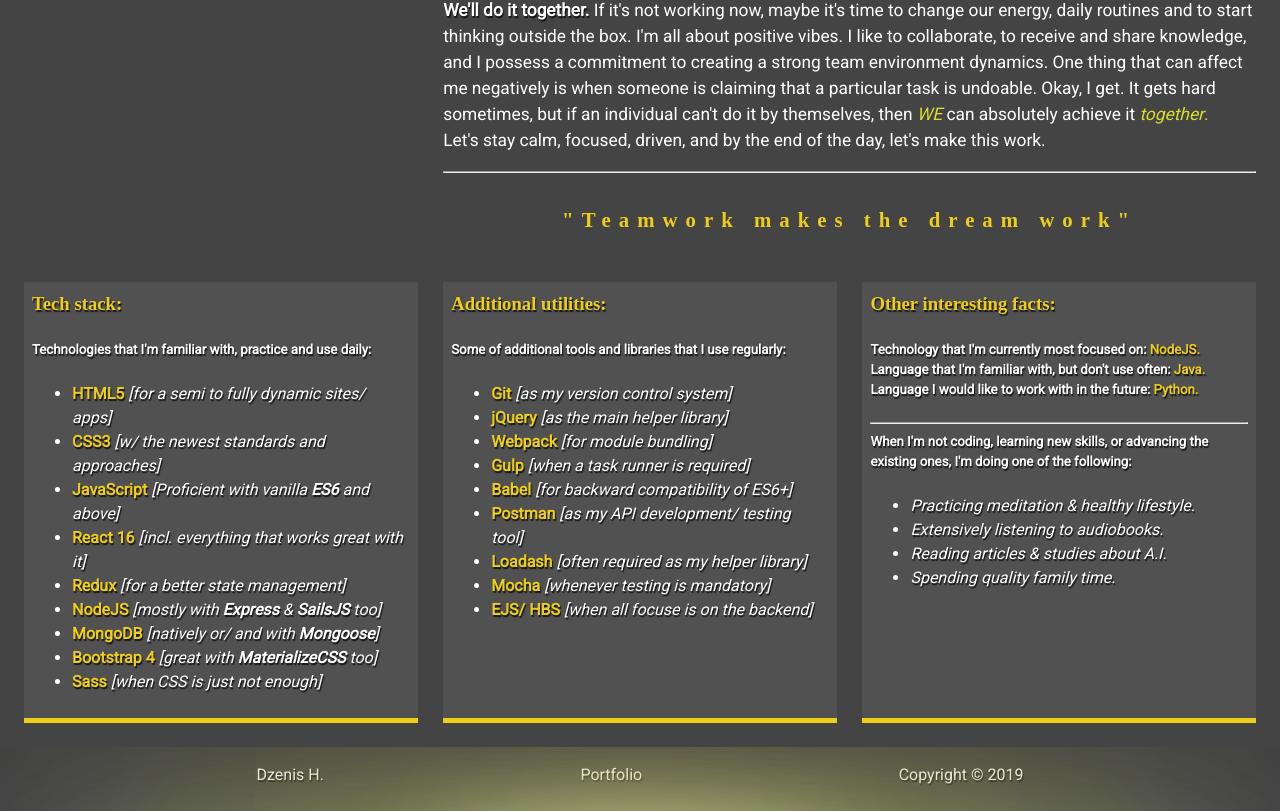
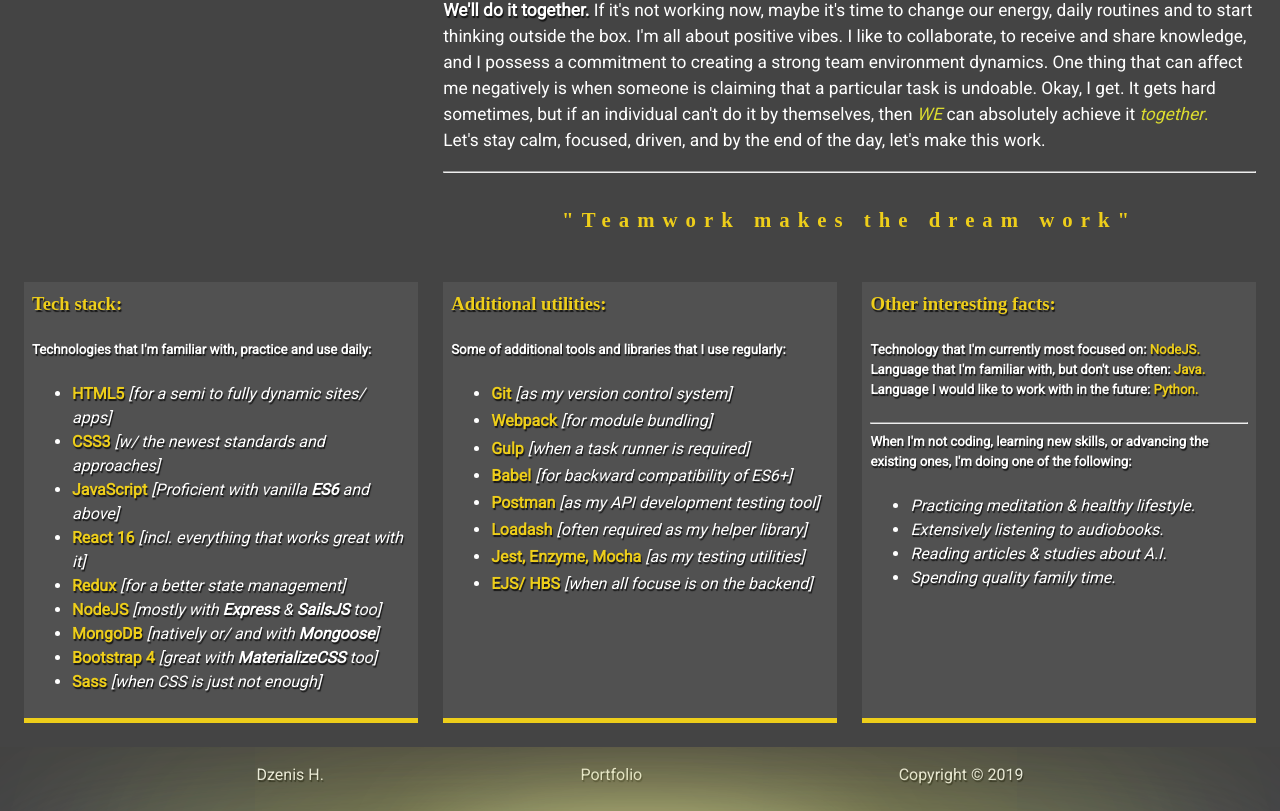
Before and after one commit to wsheffel/reactivePortfolio, a React (Create React App) app: page /about in a window 1280 px wide. Shown: the part 810-1621 px from the top of the page. Built offline with nearby package versions, Linux system fonts and the light colour scheme; a web font is replaced by a local one.

Commit message:
Change 'About_Component' content

```diff
--- a/public/index.html
+++ b/public/index.html
@@ -7,7 +7,7 @@
     <meta name="theme-color" content="#000000" />
     <meta
       name="description"
-      content="Web site created using create-react-app"
+      content="Peronal portfolio site build with ReactJS and NodeJS"
     />
     <!-- Animate.css -->
     <link
--- a/src/components/AboutComponent.js
+++ b/src/components/AboutComponent.js
@@ -106,7 +106,7 @@
             <h5>
               Technologies that I'm familiar with, practice and use daily:
             </h5>
-            <ul>
+            <ul className="firstStack">
               <li>
                 <b className="text-secondary">HTML5 </b>
                 <i>[for a semi to fully dynamic sites/ apps]</i>
@@ -161,14 +161,10 @@
             <h5>
               Some of additional tools and libraries that I use regularly:
             </h5>
-            <ul>
+            <ul className="secondStack">
               <li>
                 <b className="text-secondary">Git </b>
                 <i>[as my version control system]</i>
-              </li>
-              <li>
-                <b className="text-secondary">jQuery </b>
-                <i>[as the main helper library]</i>
               </li>
               <li>
                 <b className="text-secondary">Webpack </b>
@@ -185,15 +181,15 @@
               </li>
               <li>
                 <b className="text-secondary">Postman </b>
-                <i>[as my API development/ testing tool]</i>
+                <i>[as my API development testing tool]</i>
               </li>
               <li>
                 <b className="text-secondary">Loadash </b>
                 <i>[often required as my helper library]</i>
               </li>
               <li>
-                <b className="text-secondary">Mocha </b>
-                <i>[whenever testing is mandatory]</i>
+                <b className="text-secondary">Jest, Enzyme, Mocha </b>
+                <i>[as my testing utilities]</i>
               </li>
               <li>
                 <b className="text-secondary">EJS/ HBS </b>
--- a/src/style/App.css
+++ b/src/style/App.css
@@ -15,6 +15,10 @@
 
 .textShadow {
   text-shadow: 1px 2px 1px rgba(0, 0, 0, 0.726);
+}
+
+.secondStack li {
+  margin-bottom: .2rem;
 }
 
 .specialFont {
```
Also changed, not shown: 1 other file (tests, documents, lock files or other folders).
